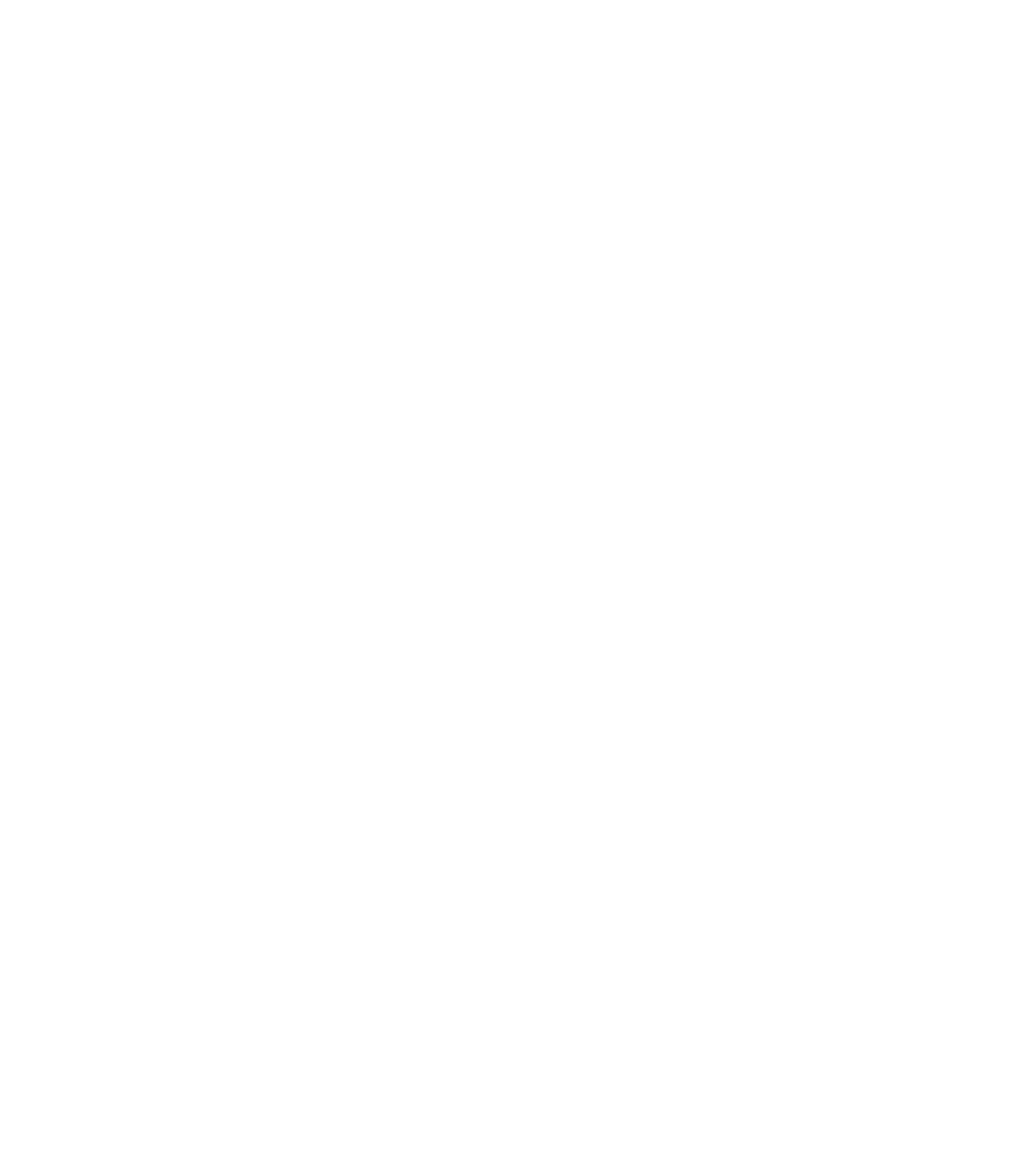
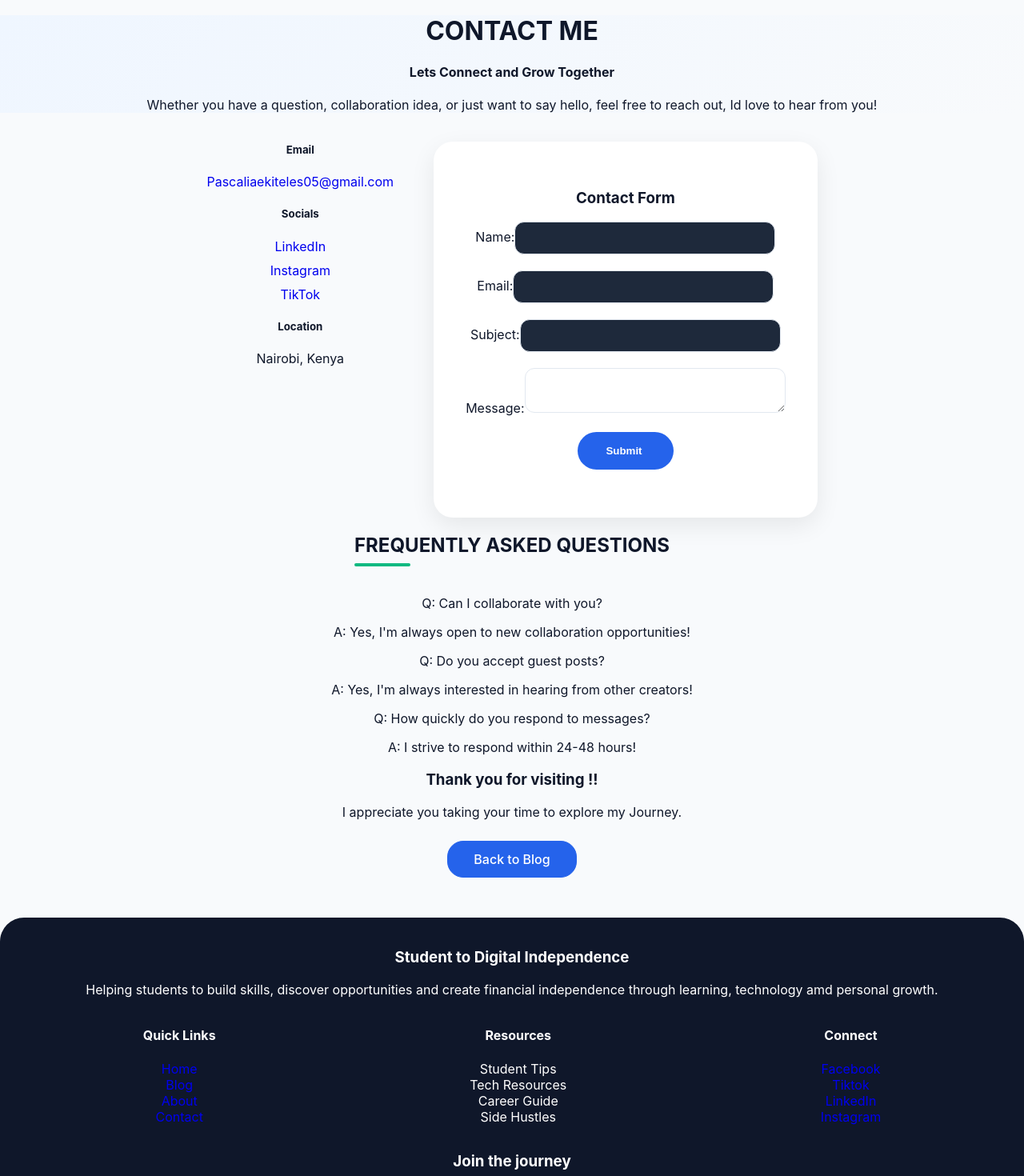
Before and after one commit to passiedaniels/pascaliaweb, a React (Create React App) app: page /Contact in a window 1280 px wide. Before the commit this address had no page. Shown: the part 100-1570 px from the top of the page at 80% size. Before the commit the page ends 800 px from the top, so only its background shows below. Built offline with nearby package versions, Linux system fonts and the light colour scheme.

Commit message:
added css to contact page

```diff
--- a/src/App.js
+++ b/src/App.js
@@ -3,6 +3,7 @@ import "./App.css";
 import Homepage from "./HomePage.js";
 import BlogPage from "./BlogPage.js";
 import { Routes, Route } from "react-router-dom";
+import ContactPage from "./ContactPage.js";
 function App() {
   return (
     <div className="App">
@@ -10,6 +11,7 @@ function App() {
         <Route path="/" element={<Homepage />} />
         <Route path="/about" element={<AboutPage />} />
         <Route path="/blog" element={<BlogPage />} />
+        <Route path="/Contact" element={<ContactPage />} />
       </Routes>
     </div>
   );
--- a/src/Blog.css
+++ b/src/Blog.css
@@ -0,0 +1,14 @@
+.blog-page {
+  background: #f8fafc;
+}
+.area1 {
+  background: #eff6ff;
+}
+
+.category-links-1,
+.category-links-2 {
+  display: flex;
+  gap: 20px;
+  justify-content: center;
+  margin-top: 20px;
+}
--- a/src/BlogPage.js
+++ b/src/BlogPage.js
@@ -4,7 +4,7 @@ import NavBar from "./components/NavBar";
 
 export default function BlogPage() {
   return (
-    <div>
+    <div className="blog-page">
       <NavBar />
       <div className="area1">
         <h1>Blog</h1>
@@ -14,9 +14,11 @@ export default function BlogPage() {
         </p>
         <a href="/search">Search more articles...</a>
       </div>
-      \
+
       <div className="link-category">
         <h2>Browse by Category</h2>
+        <div clasName="browse-category-links">
+          <div className="category-links-1">
             <a href="/all" className="link1">
               All
             </a>
@@ -26,6 +28,8 @@ export default function BlogPage() {
             <a href="Tech" className="link3">
               Tech
             </a>
+          </div>
+          <div className="category-links-2">
             <a href="Career" className="link4">
               Career
             </a>
@@ -35,6 +39,8 @@ export default function BlogPage() {
             <a href="/income" className="link6">
               Income
             </a>
+          </div>
+        </div>
       </div>
       <div className="featured-article">
         <h2>Featured Article</h2>
@@ -53,81 +59,136 @@ export default function BlogPage() {
             <img src="/https" alt="article" />
           </div>
           <div>
-            <h2>5 ways Student Earns</h2>
-            <p>gduhfdkgdvhgdkhdkfggjs</p>
-            <a href="/https">Read full article</a>
+            <h2>Online Income</h2>
+            <p>Earn Online as a Student</p>
+            <a href="/https">Read More</a>
           </div>
         </div>
       </div>
-      <div className="latest-articles">
-        <div className="latest-article1">
+
+      <div className="latest-article2">
         <div>
           <img src="/https" alt="article" />
         </div>
         <div>
-            <h2>5 ways Student Earns</h2>
-            <p>gduhfdkgdvhgdkhdkfggjs</p>
-            <a href="/https">Read full article</a>
+          <h2>Student Life</h2>
+          <p>Study Habits That Works</p>
+          <a href="/https">Read More</a>
         </div>
       </div>
-      </div>
-      <div className="latest-articles">
-        <div className="latest-article1">
+
+      <div className="latest-article3">
         <div>
           <img src="/https" alt="article" />
         </div>
         <div>
-            <h2>5 ways Student Earns</h2>
-            <p>gduhfdkgdvhgdkhdkfggjs</p>
-            <a href="/https">Read full article</a>
+          <h2>Opportunities</h2>
+          <p>Internship Guide</p>
+          <a href="/https">Read More</a>
         </div>
       </div>
-      </div>
-      <div className="latest-articles">
-        <div className="latest-article1">
+
+      <div className="latest-article4">
         <div>
           <img src="/https" alt="article" />
         </div>
         <div>
-            <h2>5 ways Student Earns</h2>
-            <p>gduhfdkgdvhgdkhdkfggjs</p>
+          <h2>Career Growth</h2>
+          <p>Creating CV with no experience</p>
           <a href="/https">Read full article</a>
         </div>
       </div>
-      </div>
-      <div className="latest-articles">
-        <div className="latest-article1">
+
+      <div className="latest-article5">
         <div>
           <img src="/https" alt="article" />
         </div>
         <div>
-            <h2>5 ways Student Earns</h2>
-            <p>gduhfdkgdvhgdkhdkfggjs</p>
-            <a href="/https">Read full article</a>
+          <h2>Tech skills</h2>
+          <p>My First React Project</p>
+          <a href="/https">Read More</a>
         </div>
       </div>
-      </div>
-      <div className="latest-articles">
-        <div className="latest-article1">
+
+      <div className="latest-article6">
         <div>
           <img src="/https" alt="article" />
         </div>
         <div>
-            <h2>5 ways Student Earns</h2>
-            <p>gduhfdkgdvhgdkhdkfggjs</p>
-            <a href="/https">Read full article</a>
+          <h2>Student Life</h2>
+          <p>5 side hustles for students</p>
+          <a href="/https">Read More</a>
         </div>
       </div>
-      </div>
-      <div className="latest-articles">
-        <div className="latest-article1">
+
       <div>
-            <img src="/https" alt="article" />
+        <h3>Join the Journey</h3>
+        <p>
+          Get new articles,opportunities, tech resources and student success
+          tips delivered to your inbox
+        </p>
+        <form>
+          <input
+            type="email"
+            placeholder="Enter Email"
+            className="email-input"
+          />
+          <input
+            type="submit"
+            placeholder="Subscribe"
+            className="subscribe-btn"
+          />
+        </form>
       </div>
       <div>
-            <h2>5 ways Student Earns</h2>
-            <p>gduhfdkgdvhgdkhdkfggjs</p>
-            <a href="/https">Read full article</a>
+        <h3>Student Digital Independence</h3>
+        <p>
+          Helping students build skills, discover opportunities and create
+          financial independence online.
+        </p>
+        <div className="last-area">
+          <div className="quick-links">
+            <h4>Quick Links</h4>
+            <ul>
+              <li>
+                <a href="/home">Home</a>
+              </li>
+              <li>
+                <a href="/home">About</a>
+              </li>
+              <li>
+                <a href="/home">Blog</a>
+              </li>
+              <li>
+                <a href="/home">Contact</a>
+              </li>
+            </ul>
+          </div>
+          <div className="resources">
+            <h4>Resources</h4>
+            <ul>
+              <li>Student Tips </li>
+              <li> Career Guide</li>
+              <li> Tech Resources</li>
+              <li> Opportunities</li>
+            </ul>
+          </div>
+          <div className="connect">
+            <h4> Connect</h4>
+            <ul>
+              <li>
+                <a href="https/">Tiktok</a>
+              </li>
+              <li>
+                <a href="https/">Instagram</a>
+              </li>
+              <li>
+                <a href="https/">Linkedin</a>
+              </li>
+              <li>
+                <a href="mailto:pascaliaekiteles05@gmail.com">Email</a>
+              </li>
+            </ul>
           </div>
         </div>
       </div>
--- /dev/null
+++ b/src/Contact.css
@@ -0,0 +1,80 @@
+.contact-header {
+  background: linear-gradient(135deg, #eff6ff, #f8fafc);
+}
+.contact-form {
+  background: white;
+  border-radius: 24px;
+  padding: 40px;
+  box-shadow: 0px 10px 30px rgba(0, 0, 0, 0.08);
+  margin-top: 20px;
+}
+.form-group-1,
+.form-group-2,
+.form-group-3,
+.form-group-4,
+.form-group-5 {
+  margin-bottom: 20px;
+}
+input,
+textarea {
+  width: 300px;
+  padding: 12px;
+  border: 1px solid #e2e8f0;
+  border-radius: 12px;
+}
+input:focus,
+textarea:focus {
+  outline: none;
+  border-color: #2563eb;
+}
+.submit-form {
+  background-color: #2563eb;
+  color: white;
+  padding: 16px 32px;
+  border: none;
+  border-radius: 999px;
+  cursor: pointer;
+  font-weight: 600;
+  width: 120px;
+}
+.submit-form:hover {
+  transform: translate(-2px);
+}
+.social-icons {
+  display: flex;
+  flex-direction: column;
+  gap: 10px;
+  margin-top: 20px;
+}
+h2 {
+  display: inline-block;
+}
+h2::after {
+  content: "";
+  display: block;
+  width: 70px;
+  height: 4px;
+  background-color: #10b981;
+  margin-top: 8px;
+  border-radius: 20px;
+}
+.contact-items {
+  display: flex;
+  justify-content: center;
+  gap: 50px;
+}
+.q&a {
+  text-align: left;
+  margin-top: 20px;
+}
+.contactpage-link {
+  display: inline-block;
+  margin-top: 10px;
+  color: white;
+  text-decoration: none;
+  font-weight: 500;
+  border: 1px solid #2563eb;
+  padding: 12px 32px;
+  background: #2563eb;
+  border-radius: 20px;
+}
--- /dev/null
+++ b/src/ContactPage.js
@@ -0,0 +1,101 @@
+import React from "react";
+import "./Contact.css";
+import Navbar from "./components/NavBar";
+import Footer from "./components/Footer";
+
+export default function ContactPage() {
+  return (
+    <div>
+      <Navbar />
+      <div className="contact-header">
+        <h1>CONTACT ME</h1>
+        <h4>Lets Connect and Grow Together</h4>
+        <p>
+          Whether you have a question, collaboration idea, or just want to say
+          hello, feel free to reach out, Id love to hear from you!
+        </p>
+      </div>
+      <div>
+        <div className="contact-items">
+          <div>
+            <div className="contact-email">
+              <h5>Email</h5>
+              <a href="mailto:Pascaliaekiteles05@gmail.com">
+                Pascaliaekiteles05@gmail.com
+              </a>
+            </div>
+            <div className="contact-socials">
+              <h5>Socials</h5>
+              <div className="social-icons">
+                <a href="https://www.linkedin.com/in/pascalia-ekiteles-0b1a4b1b6/">
+                  LinkedIn
+                </a>
+                <a href="https://twitter.com/">Instagram</a>
+                <a href="https://instagram.com/pascaliaekiteles?igshid=YmMyMTA2M2Y=">
+                  TikTok
+                </a>
+              </div>
+            </div>
+            <div className="contact-location">
+              <h5>Location</h5>
+              <p>Nairobi, Kenya</p>
+            </div>
+          </div>
+          <div className="contact-form">
+            <h3>Contact Form</h3>
+            <form>
+              <div className="form-group">
+                <div className="form-group-1">
+                  <label htmlFor="name">Name:</label>
+                  <input type="text" id="name" name="name" required />
+                </div>
+                <div className="form-group-2">
+                  <label htmlFor="email">Email:</label>
+                  <input type="email" id="email" name="email" required />
+                </div>
+                <div className="form-group-3">
+                  <label htmlFor="subject">Subject:</label>
+                  <input type="text" id="subject" name="subject" required />
+                </div>
+                <div className="form-group-4">
+                  <label htmlFor="message">Message:</label>
+                  <textarea id="message" name="message" required></textarea>
+                </div>
+                <div className="form-group-5">
+                  <input
+                    type="submit"
+                    value="Submit "
+                    className="submit-form"
+                  />
+                </div>
+              </div>
+            </form>
+          </div>
+        </div>
+        <div className="q&a">
+          <h2>FREQUENTLY ASKED QUESTIONS</h2>
+          <div>
+            <p>Q: Can I collaborate with you?</p>
+            <p>A: Yes, I'm always open to new collaboration opportunities!</p>
+          </div>
+          <div>
+            <p>Q: Do you accept guest posts?</p>
+            <p>A: Yes, I'm always interested in hearing from other creators!</p>
+          </div>
+          <div>
+            <p>Q: How quickly do you respond to messages?</p>
+            <p>A: I strive to respond within 24-48 hours!</p>
+          </div>
+        </div>
+      </div>
+      <div>
+        <h3>Thank you for visiting !!</h3>
+        <p>I appreciate you taking your time to explore my Journey.</p>
+        <a href="https://yourblog.com" className="contactpage-link">
+          Back to Blog
+        </a>
+      </div>
+      <Footer />
+    </div>
+  );
+}
```
Lines whose indentation alone changed are shown as unchanged.
